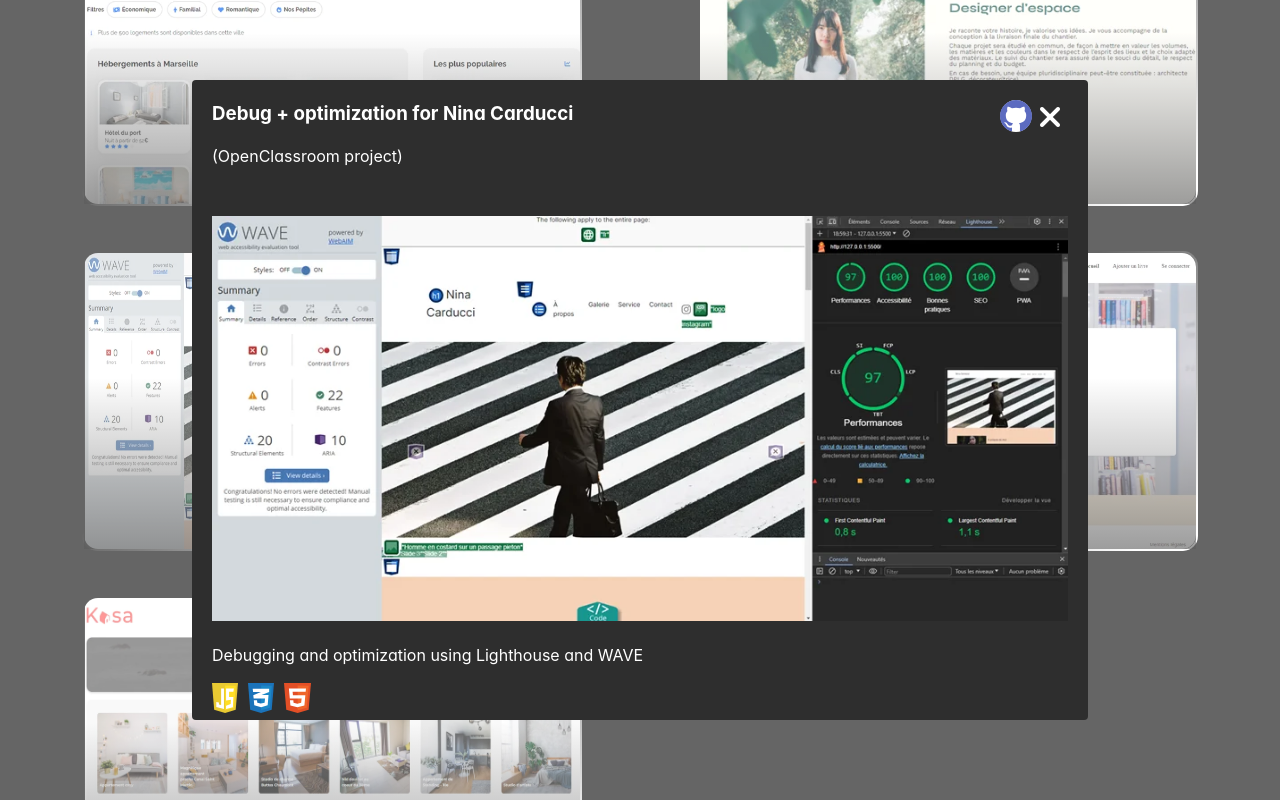
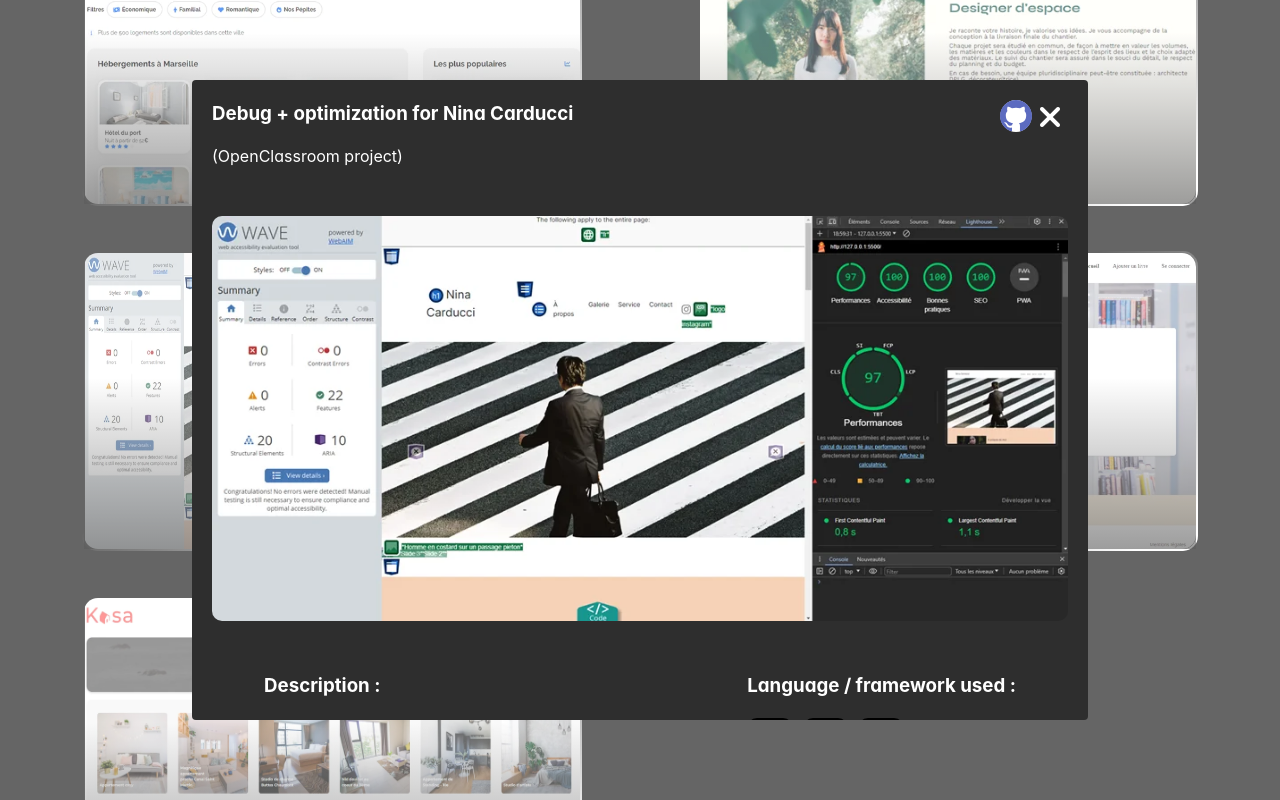
Before and after one commit to Crrux/Portfolio, a React (Vite) app: page / in a window 1280 px wide. Both pictures are taken after a click on the button 332 px from the left and 1410 px from the top of the page. Shown: the part 1010-1810 px from the top of the page. Built offline with nearby package versions, Linux system fonts and the light colour scheme.

Commit message:
modif style modal

```diff
--- a/src/components/modal_projects/_modal_projects.sass
+++ b/src/components/modal_projects/_modal_projects.sass
@@ -124,10 +124,32 @@
         div
             display: flex
             align-items: flex-start
-    &_LogoContainer
+    &_Project
         display: flex
-        flex-direction: row-reverse
-        gap: 10px
+        flex-direction: row
+        flex-wrap: wrap
+        justify-content: space-evenly
+        &_ImgContainer
+            display: flex
+            width: 100%
+            justify-content: center
+            margin-bottom: 2rem
+            img
+                border-radius: 10px
+
+    &_Logos
+        display: flex
         width: fit-content
+        flex-wrap: wrap
+        flex-direction: column
+        &_Container
+            display: flex
+            flex-direction: row-reverse
+            gap: 10px
+            width: fit-content
     &_logo
-        height: 30px
+        height: 50px
+        padding: 5px
+        background-color: white
+        border: 2px black solid
+        border-radius: 10px
--- a/src/components/modal_projects/modal_projects.jsx
+++ b/src/components/modal_projects/modal_projects.jsx
@@ -45,7 +45,8 @@ function ModalCmpnt({ project, dataLogos }) {
             WebkitOverflowScrolling: "touch",
             borderRadius: "4px",
             outline: "none",
-            height: "80vh",
+            height: "fit-content",
+            maxHeight: "80vh",
             padding: "20px",
             width: "70%",
             zIndex: "99",
@@ -74,10 +75,18 @@ function ModalCmpnt({ project, dataLogos }) {
             </button>
           </div>
         </header>
-        <section>
+        <section className="Modal_Project">
+          <div className="Modal_Project_ImgContainer">
             <img src={project.imageURL}></img>
+          </div>
+          <div className="Modal_Project_Description">
+            <h3>Description :</h3>
             <p>{project.description}</p>
-          <div className="Modal_LogoContainer">
+          </div>
+
+          <div className="Modal_Logos">
+            <h3>Language / framework used :</h3>
+            <div className="Modal_Logos_Container">
               {" "}
               {project.used.map((logoName, index) => {
                 const logo = dataLogos.find((l) => l.title === logoName);
@@ -92,47 +101,12 @@ function ModalCmpnt({ project, dataLogos }) {
                 );
               })}
             </div>
+          </div>
         </section>
       </Modal>
     </>
   );
 }
-
-// <a
-//   href={project.lienGithub}
-//   target="_blank"
-//   key={index}
-//   className="Cards_Container"
-// >
-//   <article>
-//     <h3>{project.name}</h3>
-//     <div className="Cards_Container_Info">
-//       <div className="Cards_Container_Info_Image">
-//         <img
-//           src={project.imageURL}
-//           alt={`Image of ${project.name}`}
-//         />
-//       </div>
-//       <div className="Cards_Container_Info_Description">
-//         <p>{project.description}</p>
-//         <div className="Cards_Container_Info_Description_imgcontainer">
-//           {project.used.map((logoName, index) => {
-//             const logo = logos.find((l) => l.title === logoName);
-//             return (
-//               <img
-//                 key={index}
-//                 className="logo"
-//                 src={logo.URL}
-//                 alt={logo.alt}
-//                 title={logo.title}
-//               />
-//             );
-//           })}
-//         </div>
-//       </div>
-//     </div>
-//   </article>
-// </a>
 
 ModalCmpnt.propTypes = {
   project: PropTypes.object.isRequired,
--- a/src/sass/index.css
+++ b/src/sass/index.css
@@ -476,7 +476,29 @@ button:active {
   display: flex;
   align-items: flex-start;
 }
-.Modal_LogoContainer {
+.Modal_Project {
+  display: flex;
+  flex-direction: row;
+  flex-wrap: wrap;
+  justify-content: space-evenly;
+}
+.Modal_Project_ImgContainer {
+  display: flex;
+  width: 100%;
+  justify-content: center;
+  margin-bottom: 2rem;
+}
+.Modal_Project_ImgContainer img {
+  border-radius: 10px;
+}
+.Modal_Logos {
+  display: flex;
+  width: -moz-fit-content;
+  width: fit-content;
+  flex-wrap: wrap;
+  flex-direction: column;
+}
+.Modal_Logos_Container {
   display: flex;
   flex-direction: row-reverse;
   gap: 10px;
@@ -484,7 +506,11 @@ button:active {
   width: fit-content;
 }
 .Modal_logo {
-  height: 30px;
+  height: 50px;
+  padding: 5px;
+  background-color: white;
+  border: 2px black solid;
+  border-radius: 10px;
 }
 
 :root {
```
Also changed, not shown: 1 other file (tests, documents, lock files or other folders). Lines whose indentation alone changed are shown as unchanged.
